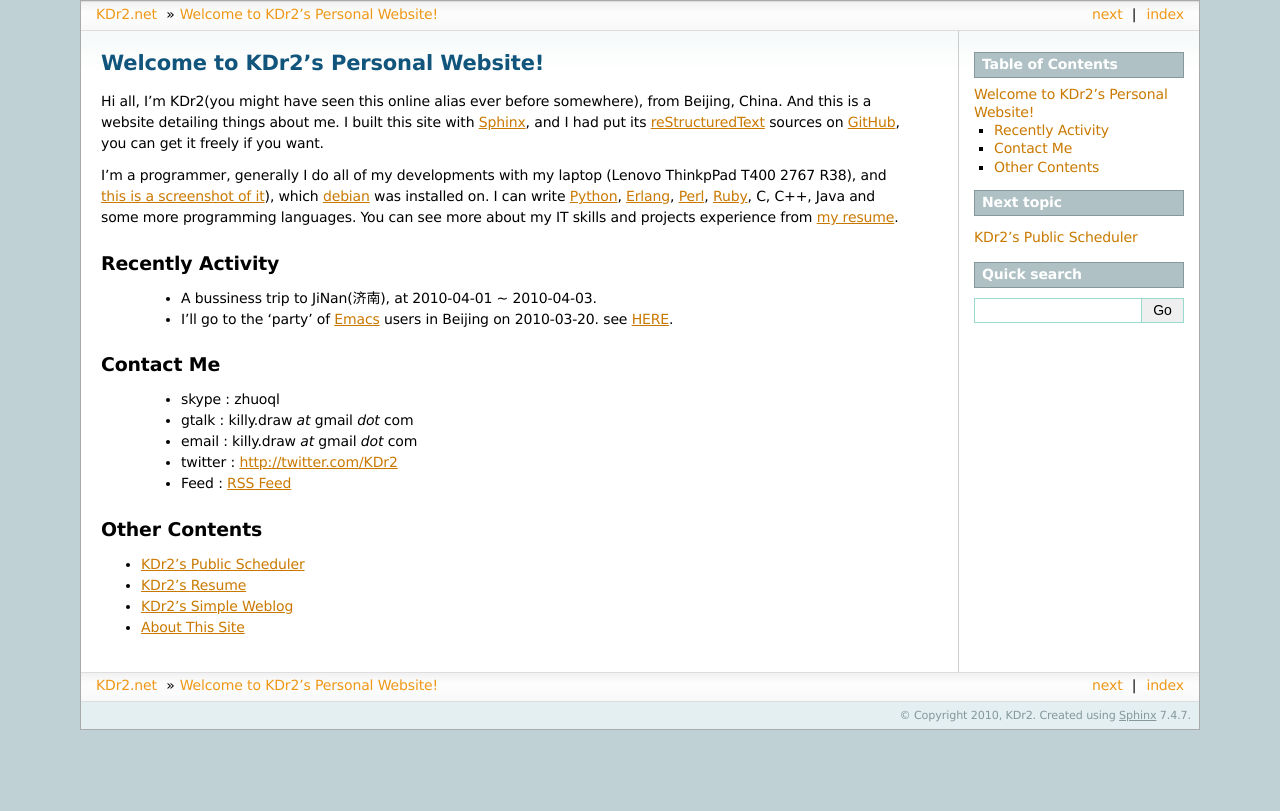
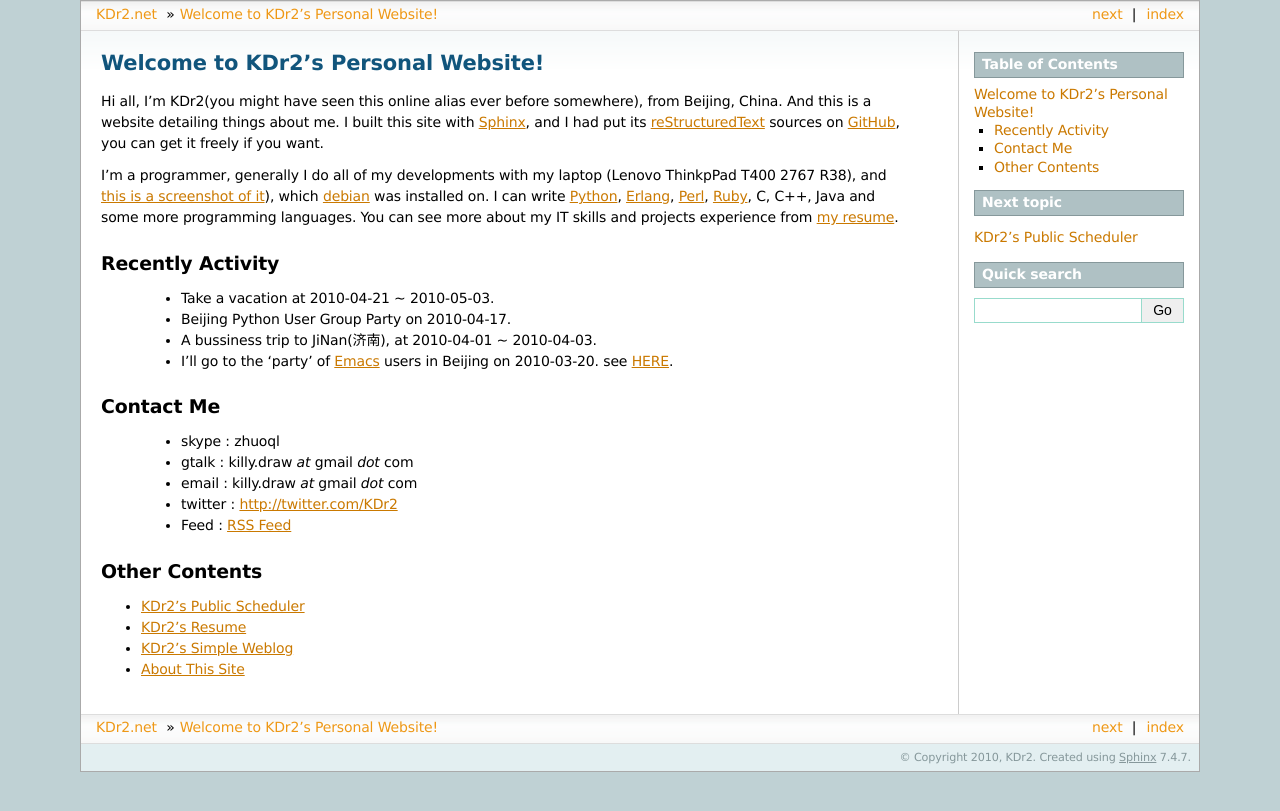
Before and after one commit to KDr2/kdr2.net, a Sphinx documentation site: the page built from source/index.rst, in a window 1280 px wide. Shown: the top 811 px of the page. Built offline with Sphinx 7.4.7, drawn with Linux system fonts in a browser that asks for light colours.

Commit message:
recent activity

```diff
--- a/source/index.rst
+++ b/source/index.rst
@@ -24,6 +24,8 @@ from :ref:`my resume <resume>`.
 
 Recently Activity
 ~~~~~~~~~~~~~~~~~~~~~
+ - Take a vacation at 2010-04-21 ~ 2010-05-03.
+ - Beijing Python User Group Party on 2010-04-17.
  - A bussiness trip to JiNan(济南), at 2010-04-01 ~ 2010-04-03.
  - I'll go to the 'party' of |emacs|_ users in Beijing on
    2010-03-20. see `HERE
```
